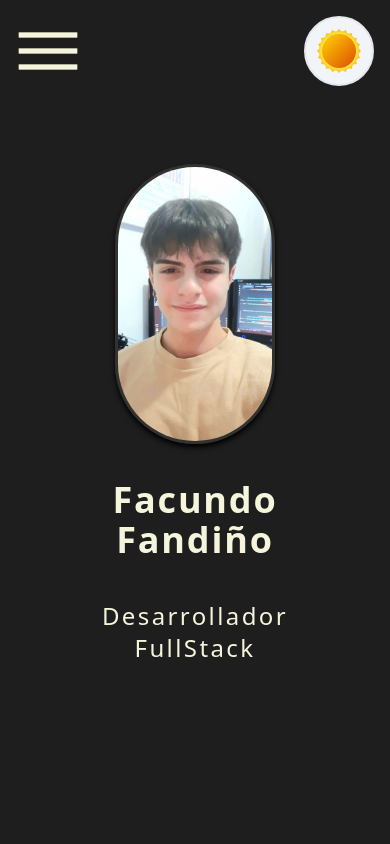
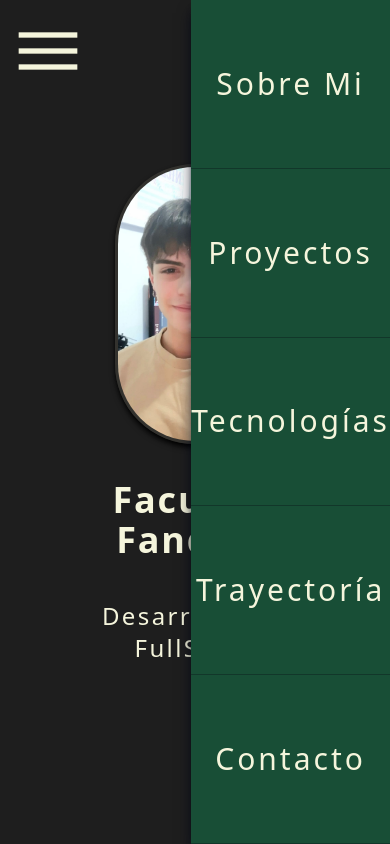
Before and after one commit to facufan07/portfolio, a Next.js app: page / in a window 390 px wide. Both pictures are taken after a click on the button 48 px from the left and 51 px from the top of the page. Built offline with nearby package versions, Linux system fonts and the light colour scheme.

Commit message:
Welcome and sideBar adapted to mobile

```diff
--- a/app/page.tsx
+++ b/app/page.tsx
@@ -15,6 +15,8 @@ export default function Main() {
 
   const [icon, setIcon] = useState<string>('sunn.svg');
   const [iconBackground, setIconBackground] = useState<string>('bg-slate-100 hover:border-white');
+
+  const [menu, setMenu] = useState<boolean>(false);
 
   const [section, setSection] = useState<string>('');
 
@@ -44,6 +46,20 @@ export default function Main() {
     }
   }
 
+  const [animation, setAnimation] = useState<string>('fadeIn');
+    const fadeOut = () => {
+        if(menu === false){
+          setMenu(true);
+          setAnimation('fadeIn');
+        }
+        else{
+          setAnimation('fadeOut');
+          setTimeout(() => {
+            setMenu(false);
+          }, 280)
+        }
+    }
+
   return (
     <main className="w-full h-full sm:flex overflow-hidden">
       <SideBar
@@ -53,6 +69,8 @@ export default function Main() {
         section={section}
         setSection={setSection}
         buttonSelectedColor={themeSelectedButton}
+        menu={menu}
+        animation={animation}
       />
       <MainIfo
         fontColor={themeFont}
@@ -61,11 +79,13 @@ export default function Main() {
       />
 
       <div className="absolute top-0 px-4 flex justify-between w-full">
-        <button>
+        <button
+        onClick={() => {fadeOut()}}
+        >
           <img src={`../${themeBurguerMenu}.svg`} className="w-16"/>
         </button>
         <button
-        className={`my-4 ${iconBackground} z-50 w-[70px] h-[70px]
+        className={`my-4 ${iconBackground} z-40 w-[70px] h-[70px]
                   rounded-full flex justify-center items-center hover:bg-transparent
                   transition-all duration-500 border-2 hover:scale-110`}
         onClick={changeTheme}
--- a/components/SideBar/page.tsx
+++ b/components/SideBar/page.tsx
@@ -6,13 +6,16 @@ interface SideBarProps {
     section: string;
     setSection: (section: string) => void;
     buttonSelectedColor: string;
+    menu: boolean;
+    animation: string;
 }
 
 import data from '@/data/sections.json';
+import "./style.css";
 
 export default function SideBar({fontColor, backgroundColor,
                                 focus, section, setSection,
-                                buttonSelectedColor}: SideBarProps) {
+                                buttonSelectedColor, menu, animation}: SideBarProps) {
     return(
         <>
             <section className={`h-dvh w-1/5 ${backgroundColor} transition-all
@@ -34,6 +37,30 @@ export default function SideBar({fontColor, backgroundColor,
                     </button>
                 ))}
             </section>
+
+            {menu && (
+                <section className={`h-dvh ${backgroundColor} transition-all
+                duration-800 flex flex-col shadow-lg z-50 shadow-slate-950
+                sm:hidden absolute right-0 ${animation}`}>
+                    {data.map((s, i) => (
+                        <button
+                        key={i}
+                        className={`h-4/5 ${focus} transition-all duration-400 hover:bg-opacity-80
+                                ${section === s.name ? buttonSelectedColor : ''} hover:scale-110
+                                hover:shadow-md hover:shadow-black flex justify-center items-center`}
+                        onClick={() => setSection(s.name)}
+                        >
+                            <span
+                            className={`text-3xl ${fontColor} tracking-widest`}
+                            >
+                                {s.name}
+                            </span>
+                        </button>
+                    ))}
+                </section>
+            )}
+
+
         </>
 
     )
--- /dev/null
+++ b/components/SideBar/style.css
@@ -0,0 +1,25 @@
+.fadeIn{
+    animation: fade 0.5s ease-in-out;
+}
+
+.fadeOut{
+    animation: fadeout 0.5s ease-in-out;
+}
+
+@keyframes fade {
+    from {
+        margin-right: 500px;
+    }
+    to {
+        margin-right: 0px;
+    }
+}
+
+@keyframes fadeout {
+    from {
+        margin-right: 0px;
+    }
+    to {
+        margin-right: 500px;
+    }
+}
```
